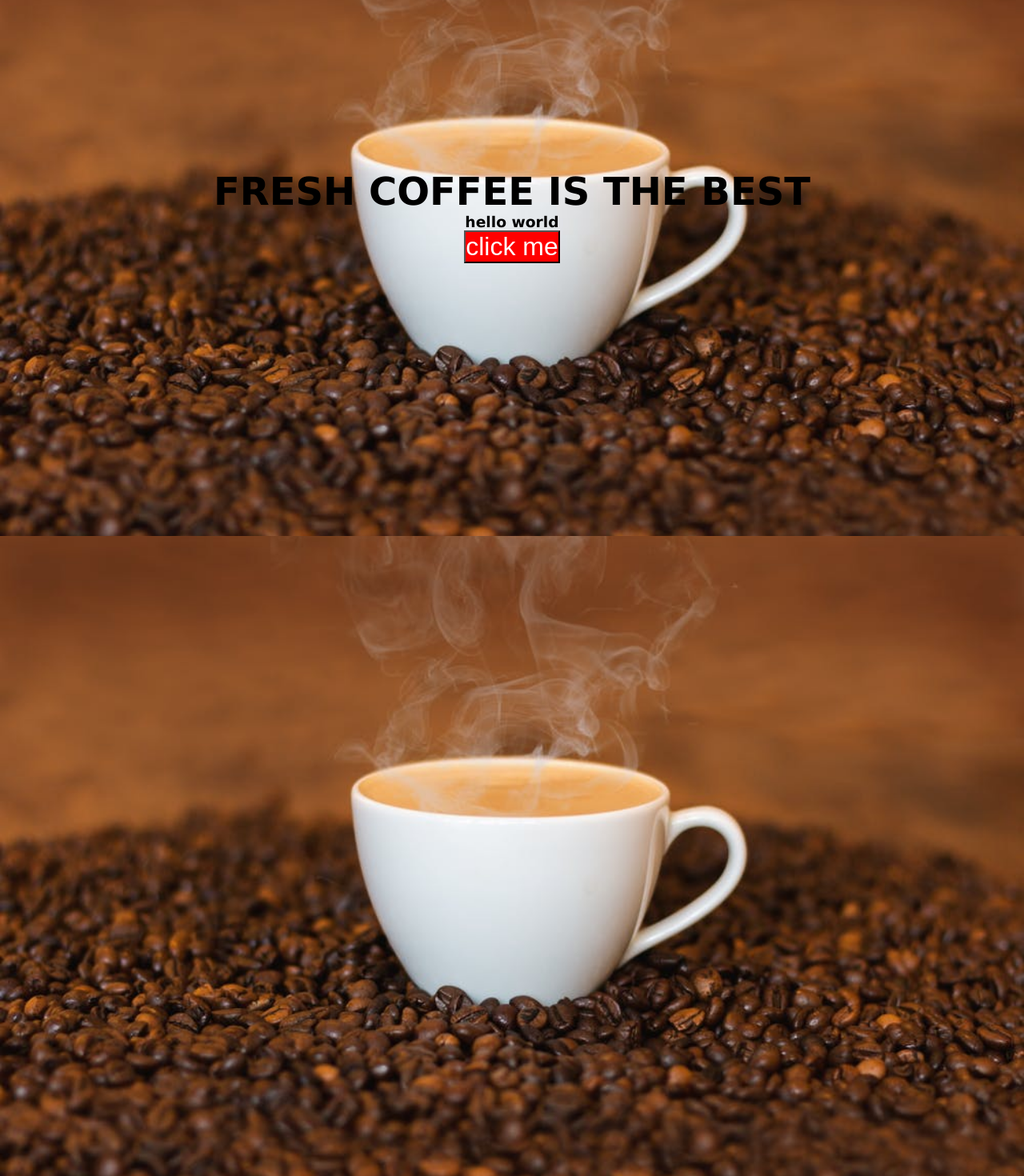
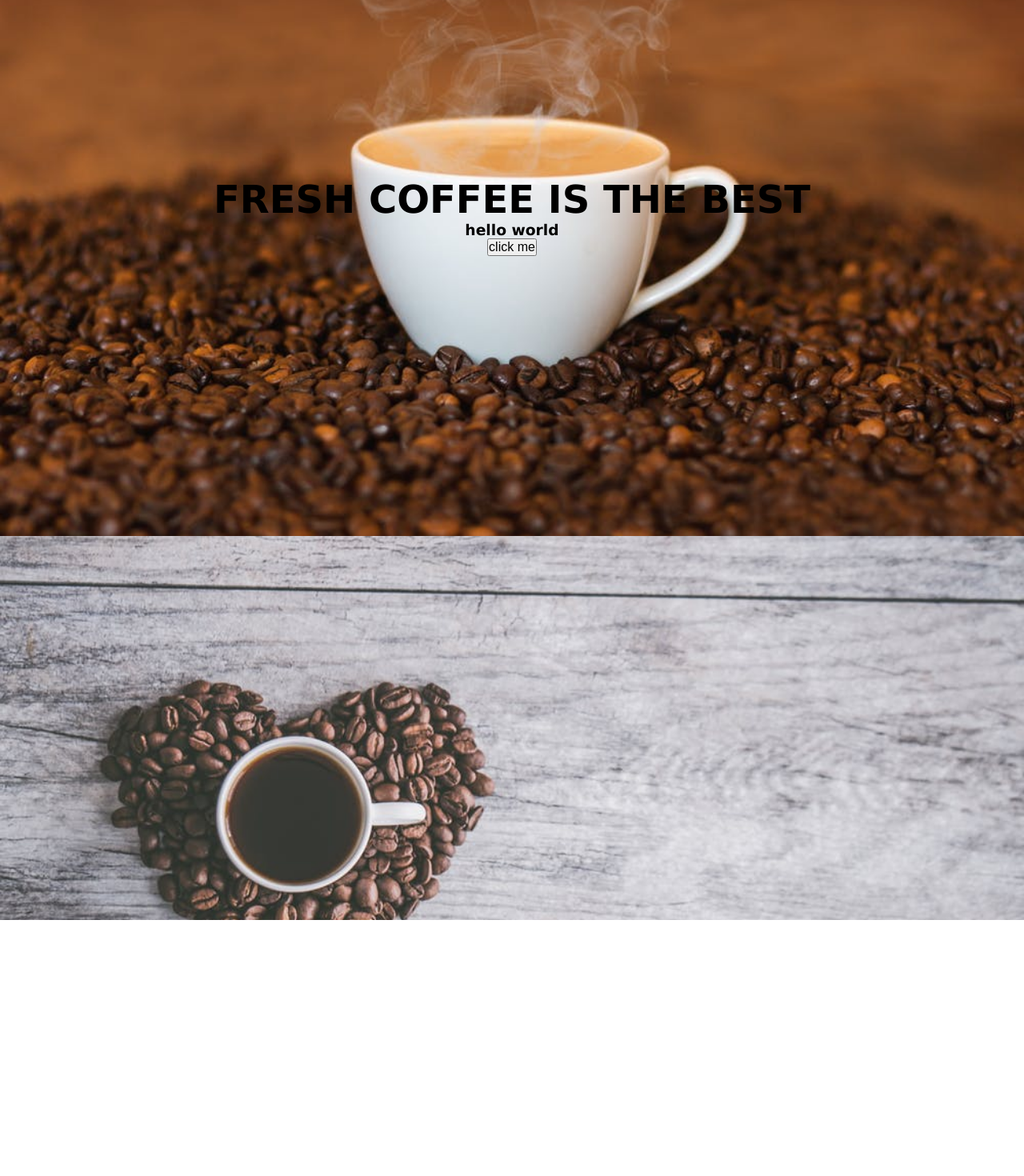
Before and after one commit to iamtonyc/react.styled.component.01, a React (Create React App) app: page / in a window 1280 px wide. Shown: the part 130-1600 px from the top of the page at 80% size. After the commit the page ends 1280 px from the top, so only its background shows below. Built offline with nearby package versions, Linux system fonts and the light colour scheme.

Commit message:
up to lesson 18

```diff
--- a/src/App.css
+++ b/src/App.css
@@ -2,14 +2,14 @@
   --primaryColor: #f15025;
 
 }
-*{
+/* *{
   margin:0;
   padding:0;
   box-sizing: border-box;
 }
 body{
   font-family: Verdana, Geneva, Tahoma, sans-serif
-}
+} */
 
 .second{
   color: blue;
--- a/src/App.js
+++ b/src/App.js
@@ -1,25 +1,36 @@
 import React,{Component} from 'react';
-// import logo from './logo.svg';
 import './App.css';
-// import { directive } from '@babel/types';
 import {ButtonWrapper} from './components/Button';
 import mainBcg from "./images/mainBcg.jpeg";
-// import secondaryBcg from "./images/secondaryBcg.jpeg";
+import secondaryBcg from "./images/secondaryBcg.jpeg";
 import Banner from "./components/Banner";
-import Header from "./components/Header";
+import {Header} from "./components/Header";
+import {Hero} from "./components/Header";
+import {createGlobalStyle} from 'styled-components'
+
+const GlobalStyle = createGlobalStyle`
+  *{
+    margin:0;
+    padding:0;
+    box-sizing:border-box;
+  }
+  body{
+    font-family: Verdana, Geneva, Tahoma, sans-serif;
+  }
+`;
 
 class App extends Component{
   render(){
     return (
       <>
+        <GlobalStyle/>
         <Header img={mainBcg}>
           <Banner title="Fresh Coffee is the best">
             <h3>hello world</h3>
             <ButtonWrapper>click me</ButtonWrapper>
           </Banner>
-
         </Header>
-        <Header img={mainBcg}/>
+        <Hero img={secondaryBcg}/>
       </>
     )
   }
--- a/src/components/Button.js
+++ b/src/components/Button.js
@@ -1,8 +1,7 @@
 import styled from 'styled-components';
 
 export const ButtonWrapper =styled.button`
-  /* color: red; */
-  font-size: 2rem;
-  background: red;
-  color:white;
+  color: ${props=>props.color};
+  font-size: ${props=>(props.big? "2rem":"1rem")};
+  ${props=>`background:${props.background}`}
 `;
--- a/src/components/Header.js
+++ b/src/components/Header.js
@@ -2,7 +2,7 @@ import React from 'react';
 import styled from 'styled-components';
 import secondaryBcg from '../images/secondaryBcg.jpeg';
 
-export default function Header({img,children}) {
+export function Header({img,children}) {
   return (
     <HeaderWrapper img={img}>
       {children}
@@ -20,6 +20,16 @@ const HeaderWrapper=styled.header`
 
 `;
 
+export function Hero({img,children}){
+  return  <HeroWrapper img={img}>
+            {children}
+          </HeroWrapper>
+}
+const HeroWrapper=styled(HeaderWrapper)`
+
+  min-height:60vh;
+`
+
 Header.defaultProps={
     img:secondaryBcg,
     title:"frest Coffee is the best"
```
